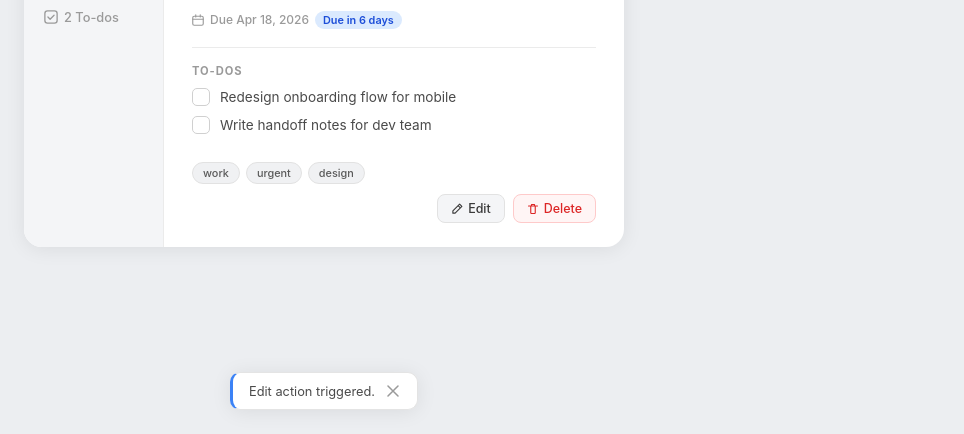
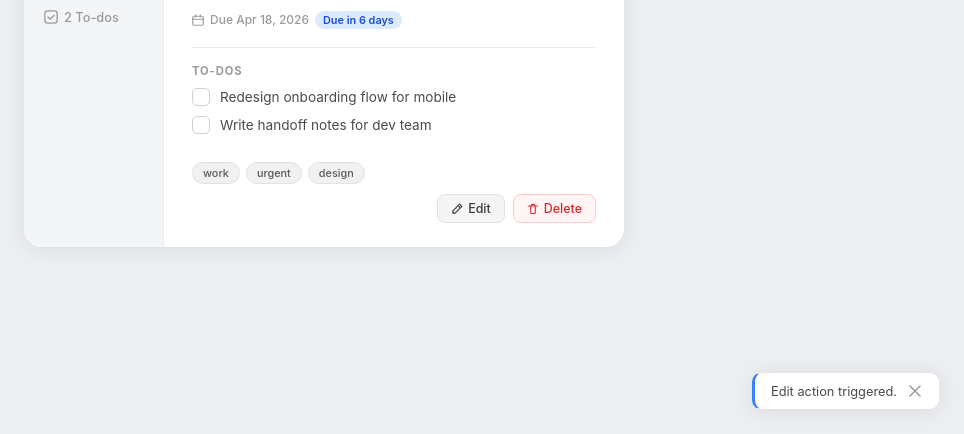
Before and after one commit to Demiomotee/To-do-card, a plain HTML site: page index.html in a window 1280 px wide. Both pictures are taken after a click on the button "Edit". Shown: the part 366-800 px from the top of the page, without its empty margins (316-1280 px from the left). Drawn offline with Linux system fonts and the light colour scheme.

Commit message:
Update style.css

```diff
--- a/style.css
+++ b/style.css
@@ -444,8 +444,7 @@ body {
 .alert-banner {
   position: fixed;
   bottom: 24px;
-  left: 50%;
-  transform: translateX(-50%) translateY(80px);
+  right: 24px;
   background: var(--card-bg);
   border: 1px solid var(--border);
   border-radius: 10px;
@@ -457,6 +456,7 @@ body {
   color: var(--text-body);
   box-shadow: var(--shadow);
   opacity: 0;
+  transform: translateY(16px);
   transition: transform 0.25s ease, opacity 0.25s ease;
   z-index: 200;
   white-space: nowrap;
@@ -464,7 +464,7 @@ body {
 
 .alert-banner.visible {
   opacity: 1;
-  transform: translateX(-50%) translateY(0);
+  transform: translateY(0);
 }
 
 .alert-edit   { border-left: 3px solid #3b82f6; }
```
